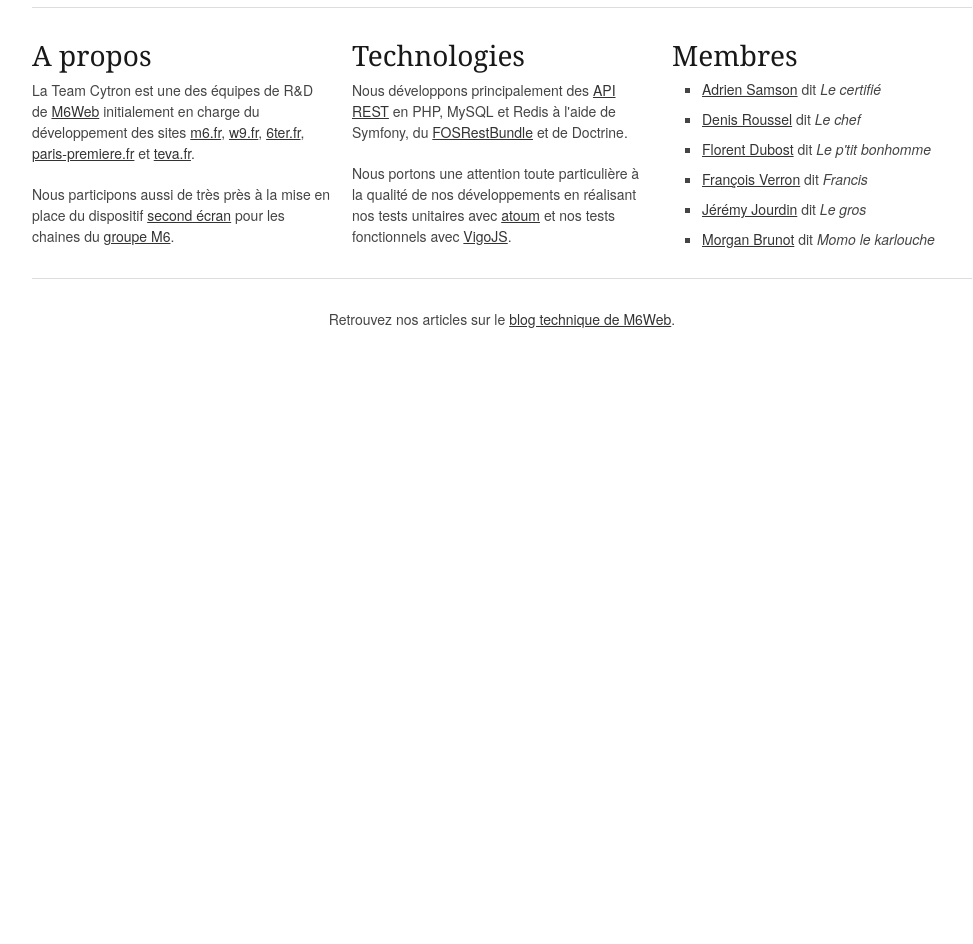
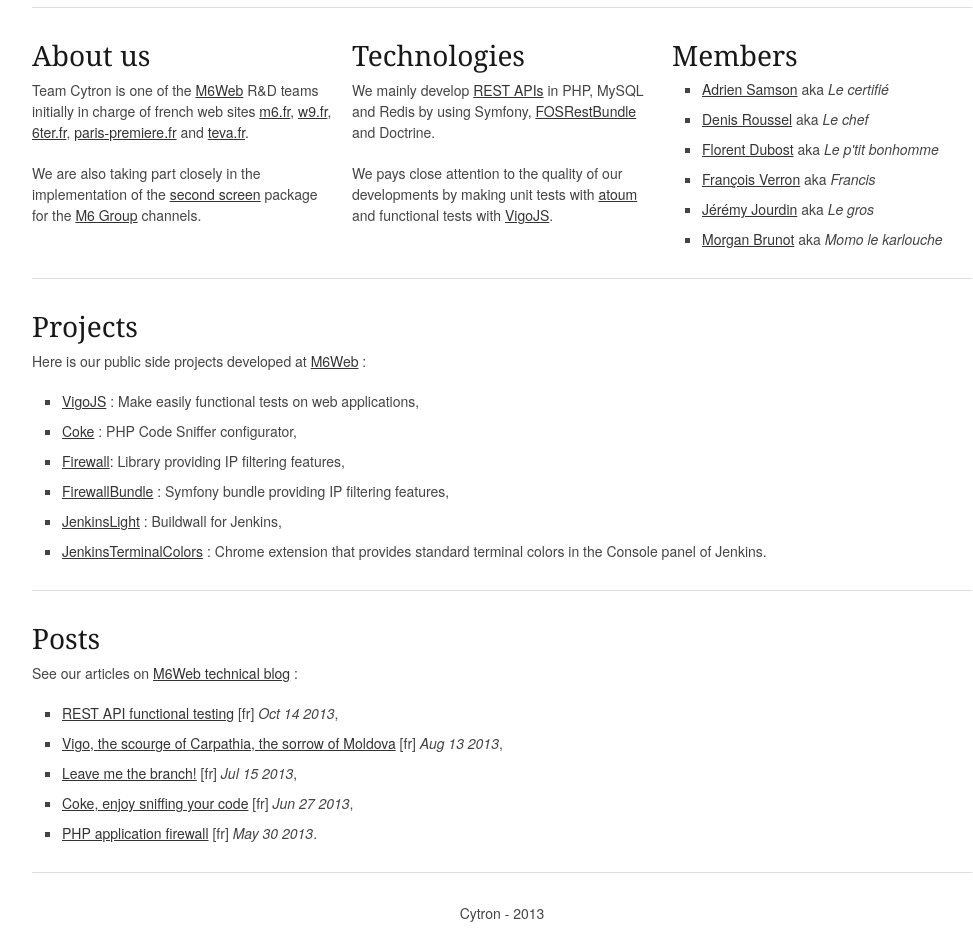
Before and after one commit to fdubost/cytron.fr, a plain HTML site: page index.html in a window 1280 px wide. Shown: the part 117-1061 px from the top of the page, without its empty margins (138-1111 px from the left). Before the commit the page ends 800 px from the top, so only its background shows below. Drawn offline with Linux system fonts and the light colour scheme.

Commit message:
Translate in english

```diff
--- a/index.html
+++ b/index.html
@@ -55,34 +55,62 @@
     <div class="container">
         <div class="sixteen columns">
             <h1 class="remove-bottom" style="margin-top: 40px">Team Cytron</h1>
-			<h5>Équipe de R&amp;D de M6Web</h5>
+            <h5>M6Web R&amp;D team</h5>
             <hr />
         </div>
         <div class="one-third column">
-			<h3>A propos</h3>
-			<p>La Team Cytron est une des équipes de R&amp;D de <a href="http://www.groupem6.fr/le-groupe/activites/diversifications/m6-web.html" title="M6 Web">M6Web</a> initialement en charge du développement des sites <a href="http://www.m6.fr/" title="m6.fr">m6.fr</a>, <a href="http://www.w9.fr/" title="w9.fr">w9.fr</a>, <a href="http://www.6ter.fr/" title="6ter.fr">6ter.fr</a>, <a href="http://www.paris-premiere.fr/" title="paris-premiere.fr">paris-premiere.fr</a> et <a href="http://www.teva.fr/" title="teva.fr">teva.fr</a>.</p>
-			<p>Nous participons aussi de très près à la mise en place du dispositif <a href="http://en.wikipedia.org/wiki/Second_screen" title="Second écran">second écran</a> pour les chaines du <a href="http://www.groupem6.fr/" title="Groupe M6">groupe M6</a>.</p>
+            <h3>About us</h3>
+            <p>Team Cytron is one of the <a href="http://www.groupem6.fr/le-groupe_en/activites/diversifications/m6-web.html" title="M6Web">M6Web</a> R&amp;D teams initially in charge of french web sites <a href="http://www.m6.fr/" title="m6.fr">m6.fr</a>, <a href="http://www.w9.fr/" title="w9.fr">w9.fr</a>, <a href="http://www.6ter.fr/" title="6ter.fr">6ter.fr</a>, <a href="http://www.paris-premiere.fr/" title="paris-premiere.fr">paris-premiere.fr</a> and <a href="http://www.teva.fr/" title="teva.fr">teva.fr</a>.</p>
+            <p>We are also taking part closely in the implementation of the <a href="http://en.wikipedia.org/wiki/Second_screen" title="Second screen">second screen</a> package for the <a href="http://www.groupem6.fr/le-groupe_en/" title="M6 Group">M6 Group</a> channels.</p>
         </div>
         <div class="one-third column">
             <h3>Technologies</h3>
-			<p>Nous développons principalement des <a href="http://fr.wikipedia.org/wiki/Representational_State_Transfer" title="API REST">API REST</a> en PHP, MySQL et Redis à l'aide de Symfony, du <a href="https://github.com/FriendsOfSymfony/FOSRestBundle" title="FOSRestBundle">FOSRestBundle</a> et de Doctrine.</p>
-			<p>Nous portons une attention toute particulière à la qualité de nos développements en réalisant nos tests unitaires avec <a href="http://atoum.org" title="atoum">atoum</a> et nos tests fonctionnels avec <a href="https://github.com/M6Web/VigoJS" title="VigoJS	">VigoJS</a>.</p>
+            <p>We mainly develop <a href="http://en.wikipedia.org/wiki/Representational_state_transfer" title="REST API">REST APIs</a> in PHP, MySQL and Redis by using Symfony, <a href="https://github.com/FriendsOfSymfony/FOSRestBundle" title="FOSRestBundle">FOSRestBundle</a> and Doctrine.</p>
+            <p>We pays close attention to the quality of our developments by making unit tests with <a href="http://atoum.org" title="atoum">atoum</a> and functional tests with <a href="https://github.com/M6Web/VigoJS" title="VigoJS ">VigoJS</a>.</p>
             <p></p>
         </div>
         <div class="one-third column">
-			<h3>Membres</h3>
+            <h3>Members</h3>
             <ul class="square">
-				<li><a href="https://github.com/adriensamson" title="Adrien Samson">Adrien Samson</a> dit <em>Le certifié</em></li>
-				<li><a href="https://github.com/KuiKui" title="Denis Roussel">Denis Roussel</a> dit <em>Le chef</em></li>
-				<li><a href="https://twitter.com/fooragnak" title="Florent Dubost">Florent Dubost</a> dit <em>Le p'tit bonhomme</em></li>
-				<li><a href="https://github.com/dipston" title="François Verron">François Verron</a> dit <em>Francis</em></li>
-				<li><a href="https://github.com/jjk801" title="Jérémy Jourdin">Jérémy Jourdin</a> dit <em>Le gros</em></li>
-				<li><a href="https://twitter.com/dondouny/status/395224087838359552" title="Morgan Brunot">Morgan Brunot</a> dit <em>Momo le karlouche</em></li>
+                <li><a href="https://github.com/adriensamson" title="Adrien Samson">Adrien Samson</a> aka <em>Le certifié</em></li>
+                <li><a href="https://github.com/KuiKui" title="Denis Roussel">Denis Roussel</a> aka <em>Le chef</em></li>
+                <li><a href="https://github.com/fdubost" title="Florent Dubost">Florent Dubost</a> aka <em>Le p'tit bonhomme</em></li>
+                <li><a href="https://github.com/dipston" title="François Verron">François Verron</a> aka <em>Francis</em></li>
+                <li><a href="https://github.com/jjk801" title="Jérémy Jourdin">Jérémy Jourdin</a> aka <em>Le gros</em></li>
+                <li><a href="https://github.com/oziks" title="Morgan Brunot">Morgan Brunot</a> aka <em>Momo le karlouche</em></li>
             </ul>
         </div>
         <div class="sixteen columns">
             <hr />
-			<p style="text-align: center;">Retrouvez nos articles sur le <a href="http://tech.m6web.fr/" title="Blog technique de M6Web">blog technique de M6Web</a>.</p>
+            <h3>Projects</h3>
+            <p>Here is our public side projects developed at <a href="https://github.com/M6Web" title="M6Web public Github">M6Web</a> :
+                <ul class="square">
+                    <li><a href="https://github.com/M6Web/VigoJS" title="VigoJS">VigoJS</a> : Make easily functional tests on web applications,</li>
+                    <li><a href="https://github.com/M6Web/Coke" title="Coke">Coke</a> : PHP Code Sniffer configurator,</li>
+                    <li><a href="https://github.com/M6Web/Firewall" title="Firewall">Firewall</a>: Library providing IP filtering features,</li>
+                    <li><a href="https://github.com/M6Web/FirewallBundle" title="FirewallBundle">FirewallBundle</a> : Symfony bundle providing IP filtering features,</li>
+                    <li><a href="https://github.com/M6Web/JenkinsLight" title="JenkinsLight">JenkinsLight</a> : Buildwall for Jenkins,</li>
+                    <li><a href="https://github.com/M6Web/JenkinsTerminalColors" title="JenkinsTerminalColors">JenkinsTerminalColors</a> : Chrome extension that provides standard terminal colors in the Console panel of Jenkins.</li>
+                </ul>
+            </p>
+        </div>
+        <div class="sixteen columns">
+            <hr />
+            <h3>Posts</h3>
+            <p>See our articles on <a href="http://tech.m6web.fr/" title="M6Web technical blog">M6Web technical blog</a> :
+                <ul class="square">
+                    <li><a href="http://tech.m6web.fr/2013/10/tester-fonctionnellement-une-api-rest-symfony-doctrine-atoum.html" title="REST API functional testing">REST API functional testing</a> [fr] <em>Oct 14 2013</em>,</li>
+                    <li><a href="http://tech.m6web.fr/vigo-le-fleau-des-carpates-la-tristesse-de-moldavie" title="VigoJS">Vigo, the scourge of Carpathia, the sorrow of Moldova</a> [fr] <em>Aug 13 2013</em>,</li>
+                    <li><a href="http://tech.m6web.fr/lache-moi-la-branch" title="Continuous tests on Pull Request">Leave me the branch!</a> [fr] <em>Jul 15 2013</em>,</li>
+                    <li><a href="http://tech.m6web.fr/coke-pour-bien-sniffer-son-code" title="Coke">Coke, enjoy sniffing your code</a> [fr] <em>Jun 27 2013</em>,</li>
+                    <li><a href="http://tech.m6web.fr/firewall-applicatif-php-et-bundle-symfony" title="PHP application firewall">PHP application firewall</a> [fr] <em>May 30 2013</em>.</li>
+
+                </ul>
+            </p>
+        </div>
+        <div class="sixteen columns">
+            <hr/>
+            <p style="text-align: center;">Cytron - 2013</p>
         </div>
     </div><!-- container -->
 
```
Lines whose indentation alone changed are shown as unchanged.
